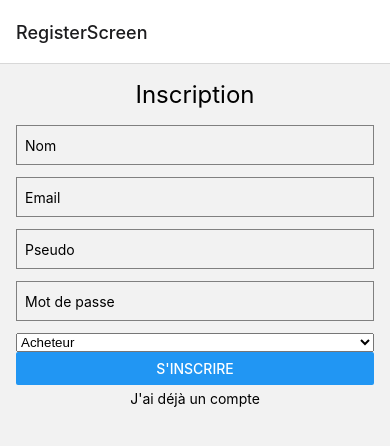
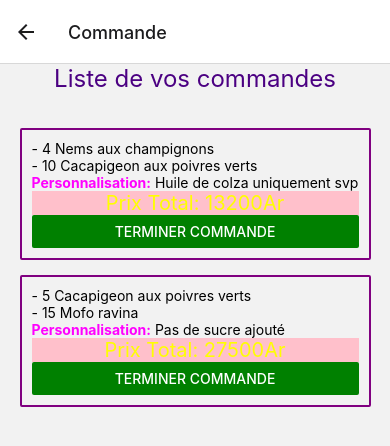
Before and after one commit to Sampanionyy/gouter, a React Native app: screen /Commande in a window 390 px wide. Shown: the top 446 px of the page. Built offline with nearby package versions, Linux system fonts and the light colour scheme.

Commit message:
commande ok

```diff
--- a/App.js
+++ b/App.js
@@ -11,6 +11,7 @@ import { UserProvider } from './components/auth/UserContext';
 import Panier from './components/utilisateur/PanierScreen';
 import DeconnexionButton from './components/auth/Deconnexion';
 import HomeVendeur from './components/vendeur/HomeVendeurScreen';
+import Commande from './components/vendeur/CommandeScreen';
 
 const Stack = createStackNavigator();
 
@@ -26,6 +27,7 @@ function App() {
 					<Stack.Screen name="Panier" component={Panier} />
 					<Stack.Screen name="Deconnexion" component={DeconnexionButton} />
 					<Stack.Screen name="HomeVendeur" component={HomeVendeur} />
+					<Stack.Screen name="Commande" component={Commande} />
 				</Stack.Navigator>
 			</NavigationContainer>
 		</UserProvider>
--- a/assets/json/users.json
+++ b/assets/json/users.json
@@ -14,5 +14,13 @@
       "username": "janie",
       "password": "123",
       "type": "vend"
+    },
+    {
+      "id": 3,
+      "name": "Marie Andria",
+      "email": "marie@example.com",
+      "username": "mar3",
+      "password": "123",
+      "type": "ach"
     }
   ]
--- a/components/auth/RegisterScreen.js
+++ b/components/auth/RegisterScreen.js
@@ -19,7 +19,7 @@ export default function RegisterScreen({navigation }) {
     };
 
     const handleRegister = async () => {
-        // Vous pouvez utiliser l'objet utilisateur ici pour soumettre le
+
         console.log('Utilisateur enregistré :', utilisateur);
         // navigation.navigate('AuthScreen', { utilisateur: utilisateur })
     };
--- a/components/auth/UserContext.js
+++ b/components/auth/UserContext.js
@@ -41,7 +41,43 @@ export const UserProvider = ({ children }) => {
           "ingredients": "Viande hachée, Champignons noirs, sel, sucre, miel"
         }
     ]);
-    const [commande, setCommande] = useState([]);
+    const [commande, setCommande] = useState(
+    [
+        {"1":
+            {
+                "commentaire": "Huile de colza uniquement svp",
+                "status": 0,
+                "idUser": "1",
+                "items": [
+                    {
+                        "idGouter": 3,
+                        "qte": 4
+                    },
+                    {
+                        "idGouter": 1,
+                        "qte": 10
+                    }
+                ]
+            }
+        },
+        {"3":
+            {
+                "commentaire": "Pas de sucre ajouté",
+                "status": 0,
+                "idUser": "3",
+                "items": [
+                    {
+                        "idGouter": 1,
+                        "qte": 5
+                    },
+                    {
+                        "idGouter": 2,
+                        "qte": 15
+                    }
+                ]
+            }
+        }
+    ]);
 
 	return (
 		<UserContext.Provider value={{ utilisateurSt, setUtilisateurSt, contenuPanier, setContenuPanier, gouters, setGouters, commande, setCommande }}>
--- a/components/utilisateur/PanierScreen.js
+++ b/components/utilisateur/PanierScreen.js
@@ -46,33 +46,26 @@ export default function Panier ({navigation}) {
     }, 0);
 
     const ajouterCommande = () => {
-        // setCommande(contenuPanier, )
         const commandeFaite = {};
         contenuPanier.forEach((item) => {
-            const userId = item.idUser;
-            if (!commandeFaite[userId]) {
-                commandeFaite[userId] = [];
-            }
-            commandeFaite[userId].push({
-                "idGouter": item.idGouter,
-                "qte": item.qte
-            });
+          const userId = item.idUser;
+          if (!commandeFaite[userId]) {
+            commandeFaite[userId] = {
+              commentaire: commentaire,
+              status: 0, // En cours
+              items: [],
+            };
+          }
+          commandeFaite[userId].items.push({
+            idGouter: item.idGouter,
+            qte: item.qte,
+          });
         });
 
-        for (const userId in commandeFaite) {
-            if (commandeFaite.hasOwnProperty(userId)) {
-                const comment = commentaire;
-                const userGroup = commandeFaite[userId];
+        console.log(commandeFaite);
+        setCommande(commandeFaite);
+    };
 
-                userGroup.forEach((item) => {
-                    item.commentaire = comment;
-                });
-            }
-        }
-
-        console.log(commandeFaite)
-        setCommande(commandeFaite);
-    }
     return (
         <ScrollView style={styles.container}>
             <Text style={styles.titre}>Votre Panier</Text>
--- /dev/null
+++ b/components/vendeur/CommandeScreen.js
@@ -0,0 +1,109 @@
+//import liraries
+import React, { Component, useState } from 'react';
+import { View, Text, StyleSheet, ScrollView, Button } from 'react-native';
+import { useUser } from '../auth/UserContext';
+
+// create a component
+export default function Commande () {
+    const {commande, setCommande} = useUser();
+    const { gouters } = useUser();
+
+    // Fonction pour calculer le prix total pour chaque utilisateur
+    const calculerPrixTotal = (data) => {
+        let total = 0;
+        data.items.forEach((item) => {
+            const gouter = gouters.find((g) => g.id === item.idGouter);
+            total += item.qte * gouter.prix;
+        });
+        return total;
+    };
+
+    const validerCommande = (idUser) => {
+
+        const filtered = commande.map((com, index) => {
+            if (index === idUser) {
+                return { ...com, status: 1 };
+            }
+            return com;
+        });
+        setCommande(filtered);
+        console.log(commande)
+    }
+
+    return (
+        <ScrollView style={styles.container}>
+            <Text style={styles.title}>Liste de vos commandes</Text>
+            <View style={styles.blocListe}>
+                {commande.map(function (data, index) {
+                    const userData = Object.values(data)[0]; // Get user data
+                    const prixTotal = calculerPrixTotal(userData);
+
+                    return (
+                        <View key={index} style={styles.liste}>
+                            {Object.values(data).map(function (dataUser, idUser) {
+                                return (
+                                    <View>
+                                        <View>
+                                            {dataUser.items.map(function(item, id) {
+                                                return (
+                                                    <View>
+
+                                                        <Text>- {item.qte} {gouters.find(gouter => gouter.id === item.idGouter)?.name}</Text>
+                                                    </View>
+                                                    )
+                                            })}
+                                        </View>
+                                        <Text key={idUser}><Text style={styles.personnalisation}>Personnalisation:</Text> {dataUser.commentaire}</Text>
+                                        <Text style={styles.totalPrix}><Text>Prix Total:</Text> {prixTotal}Ar</Text>
+                                        <Button title="Terminer commande" color='green' onPress={() => validerCommande(dataUser.idUser)}></Button>
+                                    </View>
+                                );
+                            })}
+                        </View>
+                    );
+                })}
+            </View>
+        </ScrollView>
+    );
+};
+
+// define your styles
+const styles = StyleSheet.create({
+    personnalisation: {
+        fontWeight: 'bold',
+        color: 'magenta'
+    },
+    liste: {
+        borderWidth: 2,
+        borderColor: 'purple',
+        borderRadius: 2,
+        width: '90%',
+        alignSelf: 'center',
+        padding: 10,
+
+    },
+    blocListe: {
+        display: 'flex',
+        flexDirection: 'column',
+        justifyContent: 'center',
+        gap: 15,
+        marginTop: 20
+    },
+    container: {
+        flex: 1,
+        // alignItems: 'center',
+    },
+    title: {
+        fontSize: 24,
+        color: 'indigo',
+        textAlign: 'center',
+        marginBottom: 15
+    },
+    totalPrix: {
+        fontSize: 20,
+        color: 'yellow',
+        textAlign: 'center',
+        backgroundColor: 'pink',
+        textAlign: 'center'
+    }
+});
--- a/components/vendeur/HomeVendeurScreen.js
+++ b/components/vendeur/HomeVendeurScreen.js
@@ -1,25 +1,29 @@
-//import liraries
-import React, { Component } from 'react';
-import { View, Text, StyleSheet } from 'react-native';
+import React from 'react';
+import { View, Text, StyleSheet, Button } from 'react-native';
+import { useUser } from '../auth/UserContext';
 
-// create a component
-const HomeVendeur = () => {
+export default function HomeVendeur({navigation}) {
+    const { utilisateurSt } = useUser();
+
     return (
         <View style={styles.container}>
-            <Text>HomeVendeur</Text>
+            <Text style={styles.title}>Bienvenue dans votre espace Vendeur <Text style={styles.titleBold}>{utilisateurSt ? utilisateurSt.username : ''}!</Text></Text>
+            <Button title="Voir les commandes" onPress={() => navigation.navigate('Commande')} color='purple'></Button>
         </View>
     );
-};
+}
 
-// define your styles
 const styles = StyleSheet.create({
     container: {
         flex: 1,
-        justifyContent: 'center',
         alignItems: 'center',
-        backgroundColor: '#2c3e50',
     },
+    titleBold: {
+        fontWeight: 'bold'
+    },
+    title: {
+        fontSize: 24,
+        color: 'green',
+        textAlign: 'center'
+    }
 });
-
-//make this component available to the app
-export default HomeVendeur;
```
